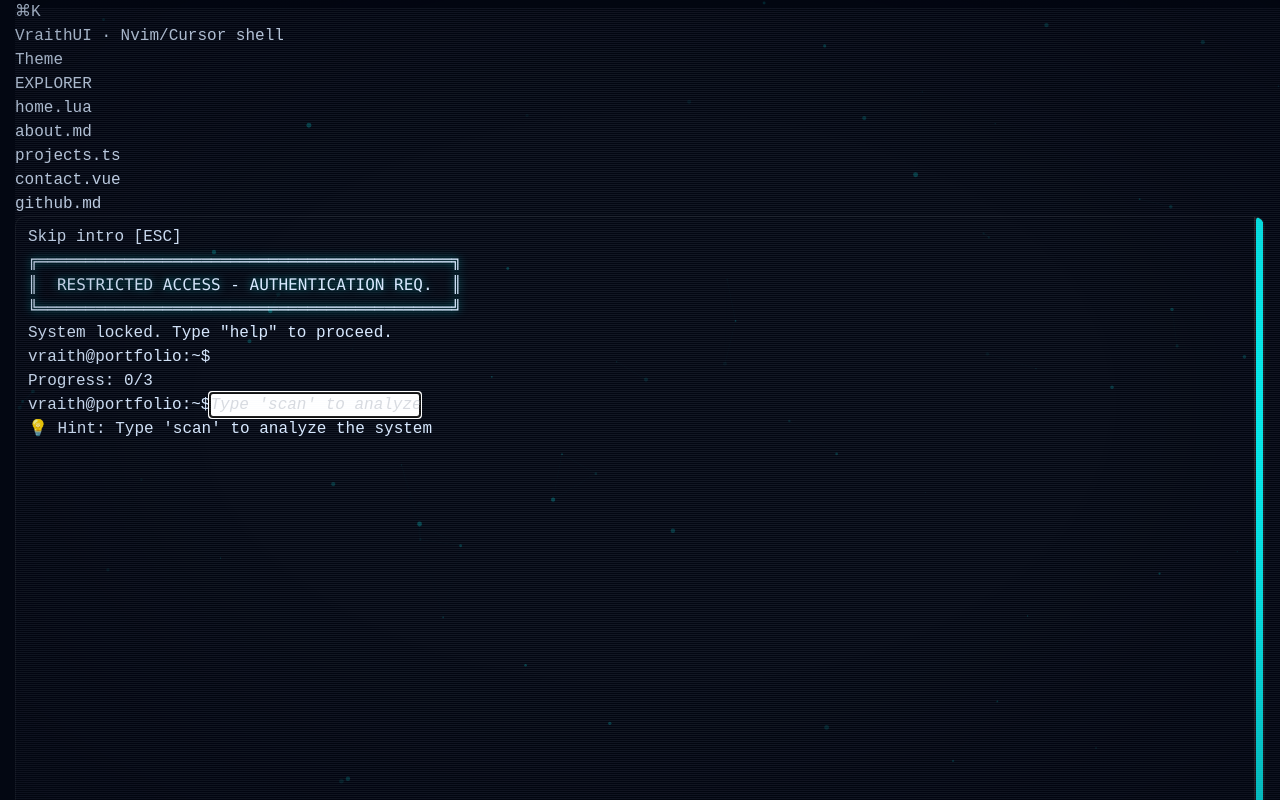
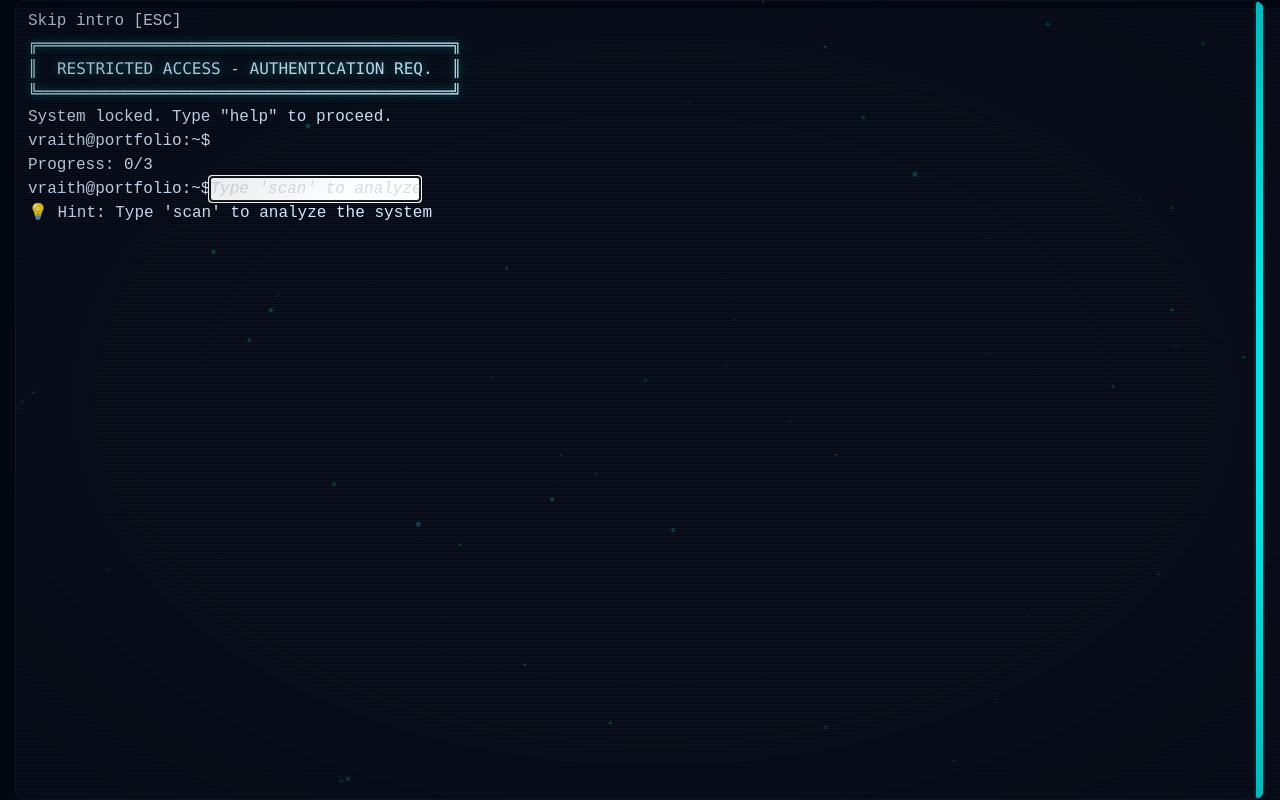
Before and after one commit to Jackmaa/vraithui-portfolio, a Vue app: page / in a window 1280 px wide. Shown: the top 800 px of the page. Built offline with nearby package versions, Linux system fonts and the light colour scheme.

Commit message:
Update index.html title, add close button to CommandPalette.vue, and enhance EditorShell.vue layout with improved button visibility and responsive design adjustments.

```diff
--- a/index.html
+++ b/index.html
@@ -4,7 +4,7 @@
     <meta charset="UTF-8" />
     <link rel="icon" type="image/png" href="./src/assets/12645794.png" />
     <meta name="viewport" content="width=device-width, initial-scale=1.0" />
-    <title>vraithui-portfolio</title>
+    <title>vraith-portfolio</title>
   </head>
   <body>
     <div id="app"></div>
--- a/src/vraithui/components/CommandPalette.vue
+++ b/src/vraithui/components/CommandPalette.vue
@@ -23,6 +23,26 @@
           @keydown.enter.prevent="runSelected"
           @keydown.esc.prevent="close"
         />
+        <!-- Close button (especially useful on mobile) -->
+        <button
+          @click="close"
+          class="p-1 hover:bg-[rgb(var(--panel-2))] rounded transition-colors flex-shrink-0"
+          aria-label="Fermer"
+        >
+          <svg
+            class="w-5 h-5"
+            fill="none"
+            stroke="currentColor"
+            viewBox="0 0 24 24"
+          >
+            <path
+              stroke-linecap="round"
+              stroke-linejoin="round"
+              stroke-width="2"
+              d="M6 18L18 6M6 6l12 12"
+            />
+          </svg>
+        </button>
       </div>
 
       <!-- Results -->
--- a/src/vraithui/layout/EditorShell.vue
+++ b/src/vraithui/layout/EditorShell.vue
@@ -17,13 +17,12 @@
 
     <!-- Header -->
     <header
+      v-show="!showingIntro"
       class="header-area flex items-center gap-3 px-4 border-b border-[rgb(var(--border))]"
-      :aria-hidden="showingIntro ? 'true' : 'false'"
     >
-      <!-- Burger menu (mobile only) -->
+      <!-- Burger menu (mobile only, < 768px) - removed v-show, only use class -->
       <button
-        v-show="!showingIntro"
-        class="md:hidden btn btn-ghost btn-sm"
+        class="burger-menu md:hidden btn btn-ghost btn-sm"
         @click="mobileExplorerOpen = !mobileExplorerOpen"
         aria-label="Toggle file explorer"
       >
@@ -42,14 +41,15 @@
         </svg>
       </button>
 
-      <!-- Desktop palette shortcut -->
+      <!-- Desktop palette shortcut (desktop only, >= 768px) -->
       <button
-        class="sm:hidden md:inline-flex btn btn-ghost btn-sm"
+        class="palette-button hidden md:inline-flex btn btn-ghost btn-sm"
         @click="paletteOpen = true"
         title="Palette (⌘K)"
       >
         ⌘K
       </button>
+
       <div class="opacity-70 text-sm truncate">
         VraithUI · Nvim/Cursor shell
       </div>
@@ -67,6 +67,7 @@
 
     <!-- Explorer -->
     <aside
+      v-show="!showingIntro"
       class="explorer-area border-r border-[rgb(var(--border))] overflow-auto scroll-theme transition-transform"
       :class="{
         'mobile-drawer-open': mobileExplorerOpen,
@@ -124,6 +125,7 @@
 
     <!-- Mobile Controls (FABs) -->
     <MobileControls
+      v-show="!showingIntro"
       :explorerOpen="mobileExplorerOpen"
       :consoleOpen="consoleOpen"
       :paletteOpen="paletteOpen"
@@ -236,15 +238,13 @@ const paletteCommands = [
   { name: "help", desc: "Aide palette" },
 ];
 
-/* Utility: decide whether to use CustomScrollbar
-   We'll enable it on non-mobile widths. A quick heuristic: window.innerWidth >= 768 */
+/* Utility: decide whether to use CustomScrollbar */
 const useCustomScrollbar = computed(() => {
   return typeof window !== "undefined" ? window.innerWidth >= 768 : true;
 });
 
 /* Tab helpers */
 function openFileObject(tabObj) {
-  // create tab object compatible with tabs array
   const tab = {
     id: tabObj.id,
     label: tabObj.label || tabObj.id,
@@ -255,7 +255,6 @@ function openFileObject(tabObj) {
 }
 
 function open(f) {
-  // called from older code using files entries (file object)
   openFileObject(f);
 }
 
@@ -281,6 +280,7 @@ function setTheme(name) {
   document.documentElement.setAttribute("data-theme", name);
   return true;
 }
+
 function toggleTheme() {
   const root = document.documentElement;
   const order = ["cyberpunk", "luxury", "brand", "neutral", "brand-dark"];
@@ -288,7 +288,7 @@ function toggleTheme() {
   root.setAttribute("data-theme", order[(i + 1) % order.length]);
 }
 
-/* Command handler (used by Palette & other places) */
+/* Command handler */
 function handleCmd(cmd) {
   let m;
   if ((m = cmd.match(/^open\s+(home|about|projects|github|contact)$/i))) {
@@ -310,12 +310,12 @@ function handleCmd(cmd) {
     return;
   }
   if (/^help$/i.test(cmd)) {
-    console.log("Commands: open <file>, theme set <name>, theme list, help");
+    console.log("Commands: open <file>, theme set <n>, theme list, help");
     return;
   }
 }
 
-/* Event listeners setup & teardown */
+/* Event listeners */
 function onKeydown(e) {
   if ((e.metaKey || e.ctrlKey) && e.key.toLowerCase() === "k") {
     e.preventDefault();
@@ -352,20 +352,17 @@ function onThemeListRequest() {
 
 function onIntroComplete() {
   introCompleted.value = true;
-  // Fermer home si présent
+  localStorage.setItem("vraith-intro-completed", "true");
   const homeTab = tabs.value.find((t) => t.id === "home");
   if (homeTab) close("home");
-  // Ouvrir about
   const aboutFile = files.find((f) => f.id === "about");
   if (aboutFile) open(aboutFile);
 }
 
 onMounted(() => {
-  // Intro status from localStorage
   const hasCompletedIntro = localStorage.getItem("vraith-intro-completed");
   introCompleted.value = hasCompletedIntro === "true";
 
-  // If intro not completed, open home; else open about
   if (!introCompleted.value) {
     const homeFile = files.find((f) => f.id === "home");
     if (homeFile) open(homeFile);
@@ -378,13 +375,6 @@ onMounted(() => {
   window.addEventListener("open-file", onOpenFileEvent);
   window.addEventListener("theme-list-request", onThemeListRequest);
   window.addEventListener("intro-complete", onIntroComplete);
-
-  // Keep currentScrollPosition in sync when resizing (if using CustomScrollbar)
-  window.addEventListener("resize", () => {
-    // triggers recompute of useCustomScrollbar (since we read window.innerWidth directly),
-    // but Vue computed doesn't auto-react to window.innerWidth - this is a simple heuristic:
-    // we won't do anything here, it's only to ensure no runtime errors during resize.
-  });
 });
 
 onBeforeUnmount(() => {
@@ -400,7 +390,7 @@ onBeforeUnmount(() => {
   grid-template-rows: 1fr !important;
   grid-template-columns: 1fr !important;
 }
-/* Grid responsive */
+
 .responsive-grid {
   grid-template-areas:
     "header header"
@@ -452,20 +442,33 @@ onBeforeUnmount(() => {
   .mobile-drawer-open {
     transform: translateX(0);
   }
-
-  .header-area button[title="Palette (⌘K)"] {
-    display: none !important;
-  }
 }
 
-/* Small visual helpers */
 .btn {
   display: inline-flex;
   align-items: center;
   justify-content: center;
 }
 
-/* Optional: ensure custom scrollbar container fills area without overflow jumps */
+/* Ensure mutually exclusive buttons */
+.burger-menu {
+  display: flex;
+}
+
+.palette-button {
+  display: none;
+}
+
+@media (min-width: 768px) {
+  .burger-menu {
+    display: none !important;
+  }
+
+  .palette-button {
+    display: inline-flex !important;
+  }
+}
+
 .main-area > .custom-scrollbar,
 .main-area > section {
   height: calc(100% - 2rem);
```
